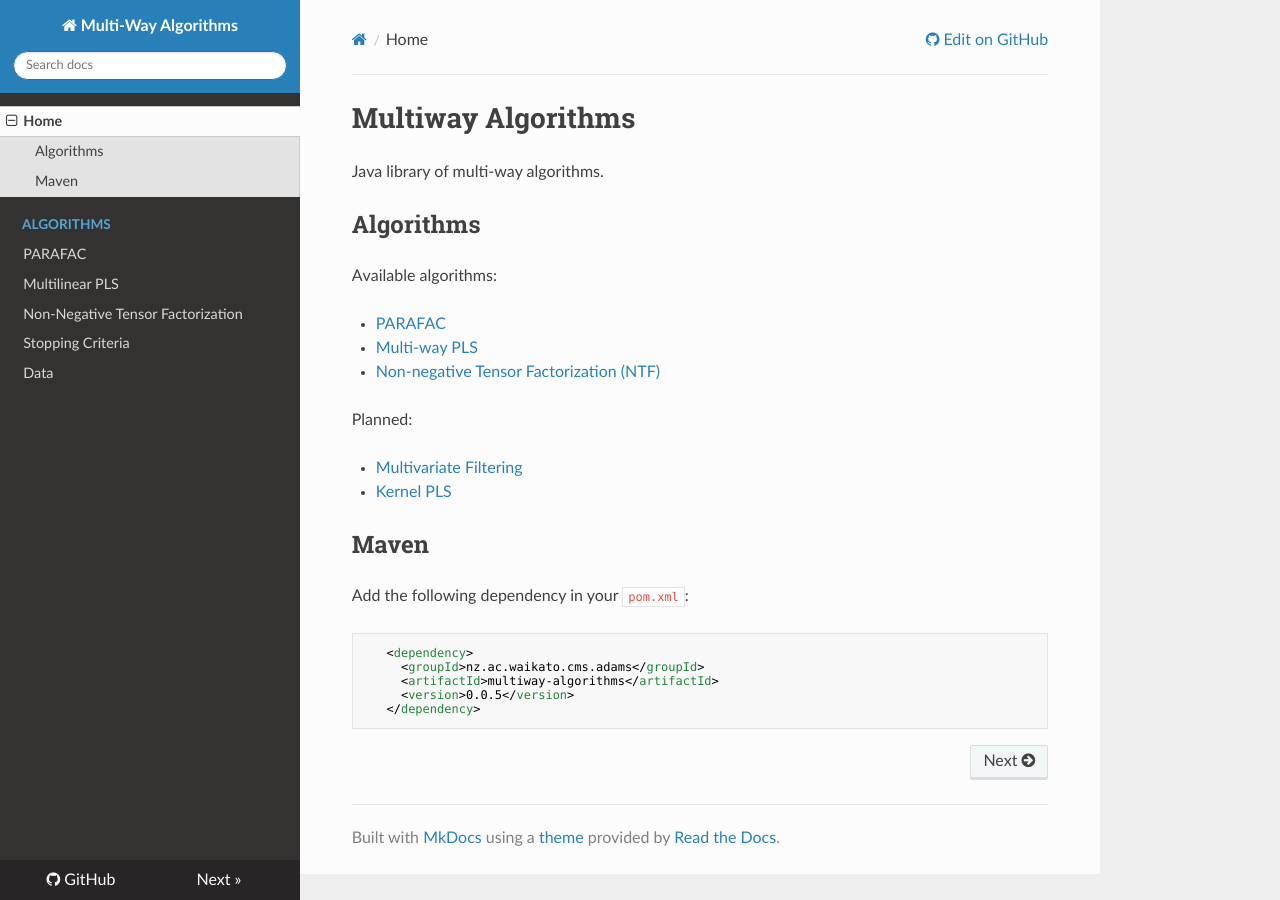
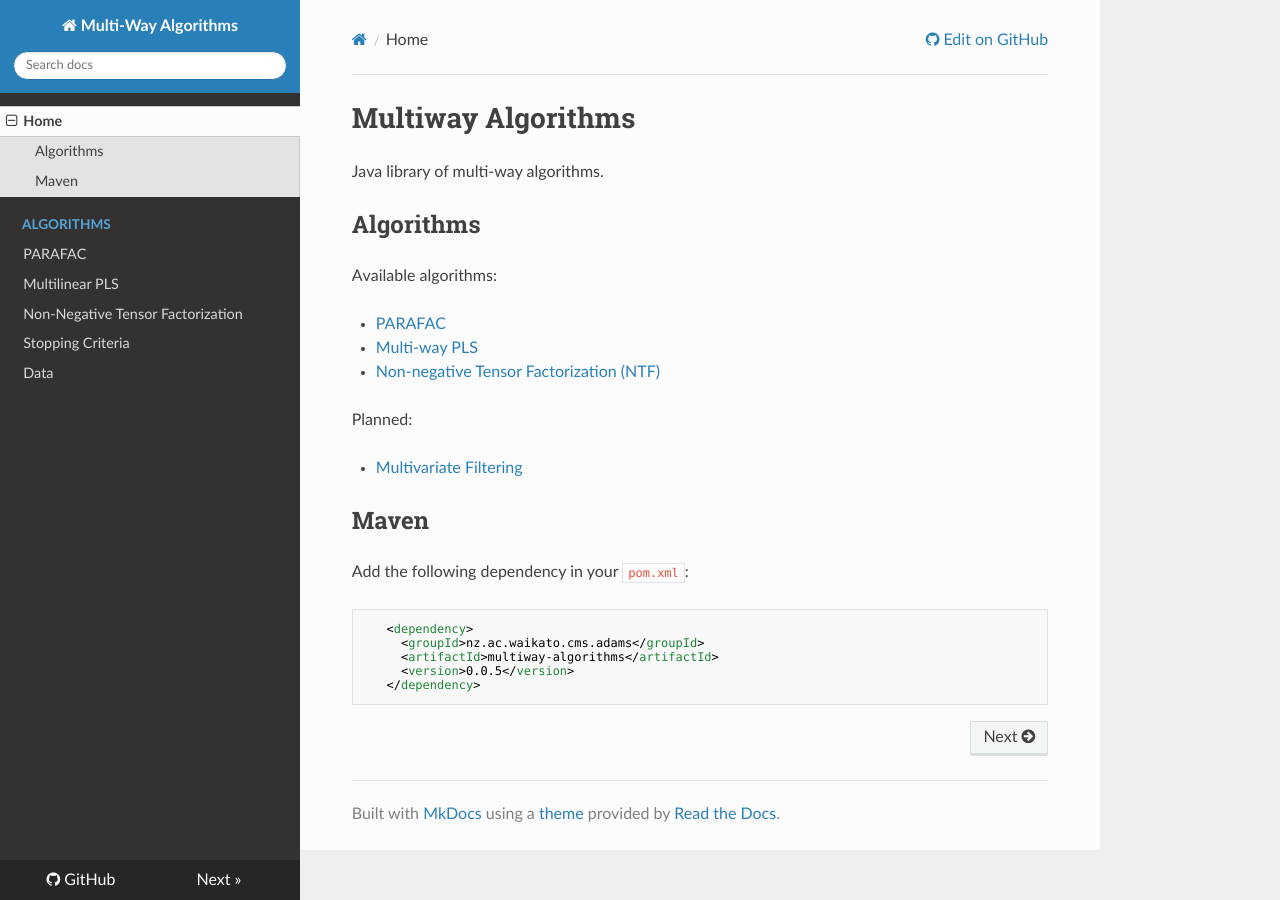
Before and after one commit to waikato-datamining/multiway-algorithms, an MkDocs documentation site: the page built from docs/index.md, in a window 1280 px wide. Built offline with MkDocs 1.6.1, drawn with Linux system fonts in a browser that asks for light colours; nearby versions of some CDN libraries; old or Windows-style settings are respelled for this version of MkDocs.

Commit message:
docs: Update available/planned algorithms

```diff
--- a/docs/index.md
+++ b/docs/index.md
@@ -15,7 +15,6 @@ Planned:
 
 
 * [Multivariate Filtering](http://wiki.eigenvector.com/index.php?title=Advanced_Preprocessing:_Multivariate_Filtering)
-* [Kernel PLS](https://pdfs.semanticscholar.org/ec42/4f6b3f254d973197fdd56aed8724463c9321.pdf)
 
 ## Maven
 
```
Also changed, not shown: README.md (+1 -1 lines).
